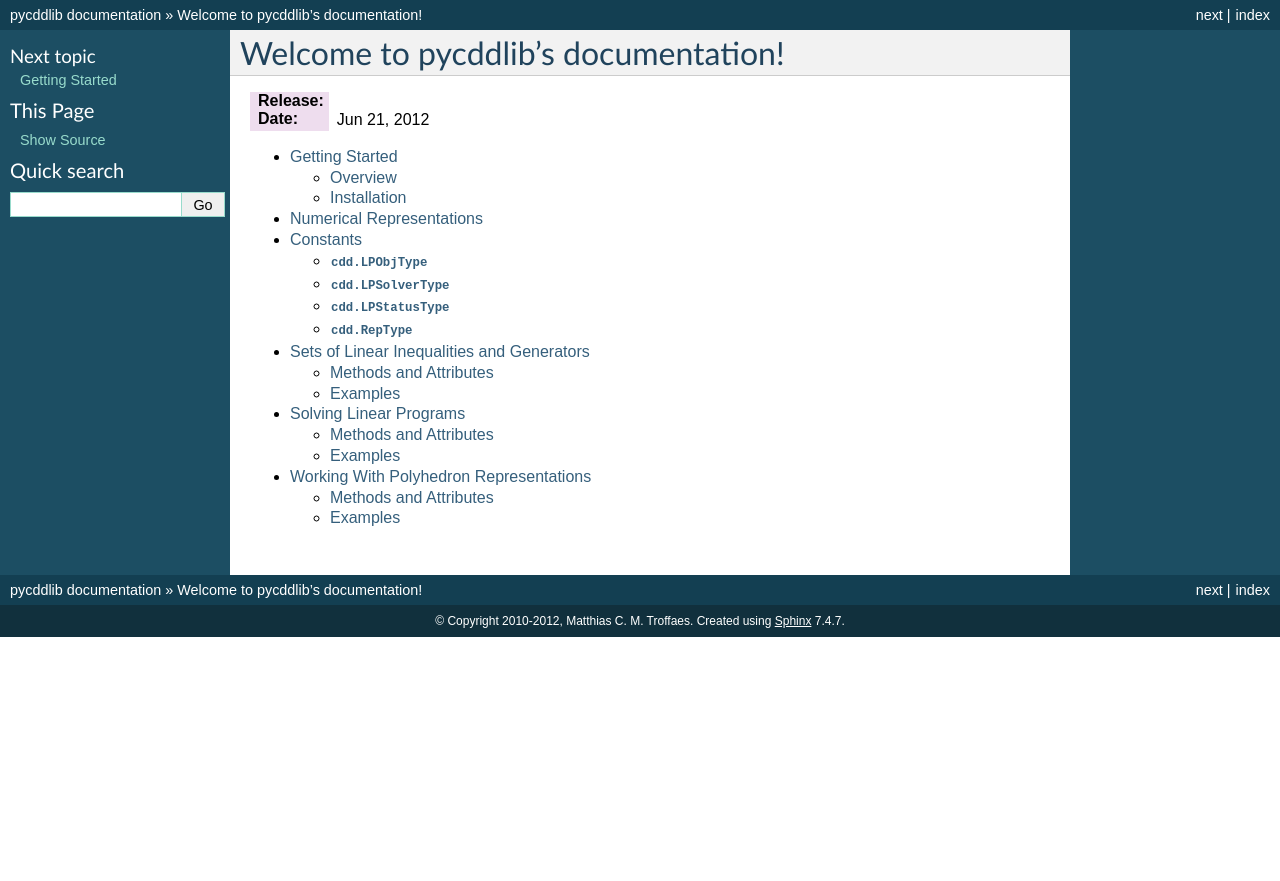
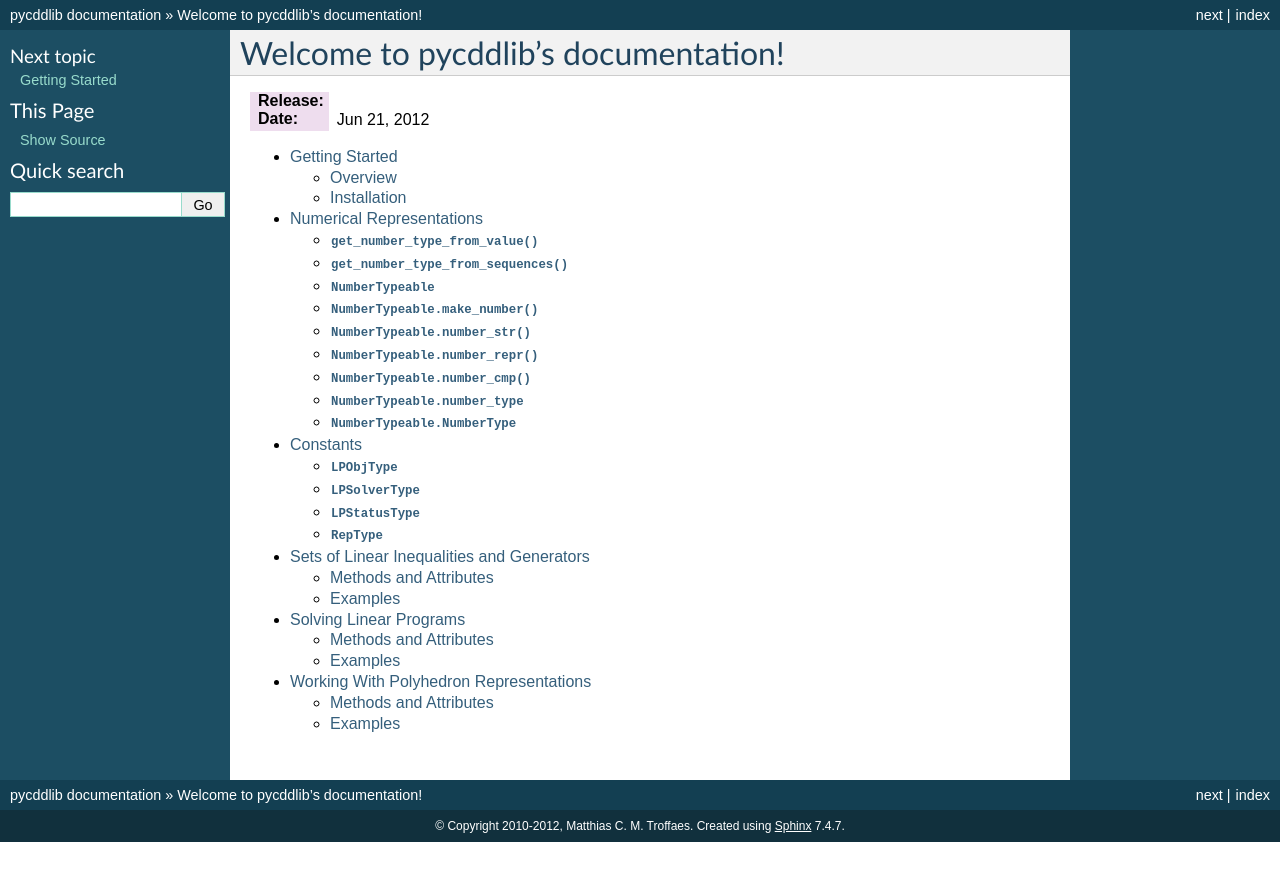
Before and after one commit to mcmtroffaes/pycddlib, a Sphinx documentation site: the page built from docs/index.rst, in a window 1280 px wide. Shown: the top 881 px of the page. Built offline with Sphinx 7.4.7, drawn with Linux system fonts in a browser that asks for light colours; formulas are drawn with MathJax 3; the version number could not be read and is left out; some of the changed lines change nothing that is shown.

Commit message:
NumberType docstrings moved into numbertype.rst, fixes for constants.rst.

```diff
--- a/docs/constants.rst
+++ b/docs/constants.rst
@@ -1,8 +1,10 @@
 Constants
 =========
 
+.. currentmodule:: cdd
+
 .. not used elsewhere
-   .. class:: cdd.AdjacencyTestType
+   .. class:: AdjacencyTestType
 
     Adjacency test type.
 
@@ -11,7 +13,7 @@
        ALGEBRAIC
 
 .. not used elsewhere
-   .. class:: cdd.CompStatus
+   .. class:: CompStatus
 
     Status of computation.
 
@@ -21,7 +23,7 @@
        REGION_EMPTY
 
 .. not used elsewhere
-   .. class:: cdd.Error
+   .. class:: Error
 
     Error constants.
 
@@ -45,7 +47,7 @@
        NUMERICALLY_INCONSISTENT
        NO_ERROR
 
-.. class:: cdd.LPObjType
+.. class:: LPObjType
 
     Type of objective for a linear program.
 
@@ -54,7 +56,7 @@
        MAX
        MIN
 
-.. class:: cdd.LPSolverType
+.. class:: LPSolverType
 
     Type of solver for a linear program.
 
@@ -62,7 +64,8 @@
        CRISS_CROSS
        DUAL_SIMPLEX
 
-.. class:: cdd.LPStatusType
+.. class:: LPStatusType
+
     Status of a linear program.
 
     .. attribute::
@@ -76,7 +79,7 @@
        DUAL_UNBOUNDED
 
 .. not used elsewhere
-   .. class:: cdd.NumberType
+   .. class:: NumberType
 
     Number type.
 
@@ -86,7 +89,7 @@
        RATIONAL
        INTEGER
 
-.. class:: cdd.RepType
+.. class:: RepType
 
     Type of representation. Use :attr:`INEQUALITY` for
     H-representation and :attr:`GENERATOR` for V-representation.
@@ -97,7 +100,7 @@
        GENERATOR
 
 .. not used elsewhere
-   .. class:: cdd.RowOrderType
+   .. class:: RowOrderType
 
     The row order.
 
--- a/docs/numbertype.rst
+++ b/docs/numbertype.rst
@@ -2,15 +2,187 @@
 
    import cdd
 
+.. currentmodule:: cdd
+
 Numerical Representations
 =========================
 
-.. autofunction:: cdd.get_number_type_from_value(value)
-.. autofunction:: cdd.get_number_type_from_sequences(*data)
-.. autoclass:: cdd.NumberTypeable(number_type='float')
-.. automethod:: cdd.NumberTypeable.make_number(value)
-.. automethod:: cdd.NumberTypeable.number_str(value)
-.. automethod:: cdd.NumberTypeable.number_repr(value)
-.. automethod:: cdd.NumberTypeable.number_cmp(num1, num2=None)
-.. autoattribute:: cdd.NumberTypeable.number_type
-.. autoattribute:: cdd.NumberTypeable.NumberType
+.. function:: get_number_type_from_value(value)
+
+    Determine number type from a value.
+
+    :return: ``'fraction'`` if the value is
+        :class:`~fractions.Fraction` or :class:`str`, otherwise
+        ``'float'``.
+    :rtype: :class:`str`
+
+.. function:: get_number_type_from_sequences(*data)
+
+    Determine number type from sequences.
+
+    :return: ``'fraction'`` if all elements are
+        :class:`~fractions.Fraction` or :class:`str`, otherwise
+        ``'float'``.
+    :rtype: :class:`str`
+
+.. class:: NumberTypeable(number_type='float')
+
+    Base class for any class which admits different numerical
+    representations.
+
+    :param number_type: The number type (``'float'`` or ``'fraction'``).
+    :type number_type: :class:`str`
+
+    >>> x = cdd.NumberTypeable()
+    >>> x.number_type
+    'float'
+    >>> x = cdd.NumberTypeable('float')
+    >>> x.number_type
+    'float'
+    >>> y = cdd.NumberTypeable('fraction') # doctest: +ELLIPSIS
+    >>> y.number_type
+    'fraction'
+    >>> # hyperreals are not supported :-)
+    >>> cdd.NumberTypeable('hyperreal') # doctest: +ELLIPSIS
+    Traceback (most recent call last):
+        ...
+    ValueError: ...
+
+.. method:: NumberTypeable.make_number(value)
+
+        Convert value into a number.
+
+        :param value: The value to convert.
+        :type value: :class:`int`, :class:`float`, or :class:`str`
+        :returns: The converted value.
+        :rtype: :attr:`~cdd.NumberTypeable.NumberType`
+
+        >>> numbers = ['4', '2/3', '1.6', '-9/6', 1.12]
+        >>> nt = cdd.NumberTypeable('float')
+        >>> for number in numbers:
+        ...     x = nt.make_number(number)
+        ...     print(repr(x))
+        4.0
+        0.66666666666666663
+        1.6000000000000001
+        -1.5
+        1.1200000000000001
+        >>> nt = cdd.NumberTypeable('fraction')
+        >>> for number in numbers:
+        ...     x = nt.make_number(number)
+        ...     print(repr(x))
+        Fraction(4, 1)
+        Fraction(2, 3)
+        Fraction(8, 5)
+        Fraction(-3, 2)
+        Fraction(1261007895663739, 1125899906842624)
+
+.. method:: NumberTypeable.number_str(value)
+
+        Convert value into a string.
+
+        :param value: The value.
+        :type value: :attr:`~cdd.NumberTypeable.NumberType`
+        :returns: A string for the value.
+        :rtype: :class:`str`
+
+        >>> numbers = ['4', '2/3', '1.6', '-9/6', 1.12]
+        >>> nt = cdd.NumberTypeable('float')
+        >>> for number in numbers:
+        ...     x = nt.make_number(number)
+        ...     print(nt.number_str(x))
+        4.0
+        0.666666666667
+        1.6
+        -1.5
+        1.12
+        >>> nt = cdd.NumberTypeable('fraction')
+        >>> for number in numbers:
+        ...     x = nt.make_number(number)
+        ...     print(nt.number_str(x))
+        4
+        2/3
+        8/5
+        -3/2
+        1261007895663739/1125899906842624
+
+.. method:: NumberTypeable.number_repr(value)
+
+        Return representation string for value.
+
+        :param value: The value.
+        :type value: :attr:`~cdd.NumberTypeable.NumberType`
+        :returns: A string for the value.
+        :rtype: :class:`str`
+
+        >>> numbers = ['4', '2/3', '1.6', '-9/6', 1.12]
+        >>> nt = cdd.NumberTypeable('float')
+        >>> for number in numbers:
+        ...     x = nt.make_number(number)
+        ...     print(nt.number_repr(x))
+        4.0
+        0.66666666666666663
+        1.6000000000000001
+        -1.5
+        1.1200000000000001
+        >>> nt = cdd.NumberTypeable('fraction')
+        >>> for number in numbers:
+        ...     x = nt.make_number(number)
+        ...     print(nt.number_repr(x))
+        4
+        '2/3'
+        '8/5'
+        '-3/2'
+        '1261007895663739/1125899906842624'
+
+.. method:: NumberTypeable.number_cmp(num1, num2=None)
+
+        Compare values. Type checking may not be performed, for
+        speed. If *num2* is not specified, then *num1* is compared
+        against zero.
+
+        :param num1: First value.
+        :type num1: :attr:`~cdd.NumberTypeable.NumberType`
+        :param num2: Second value.
+        :type num2: :attr:`~cdd.NumberTypeable.NumberType`
+
+        >>> a = cdd.NumberTypeable('float')
+        >>> a.number_cmp(0.0, 5.0)
+        -1
+        >>> a.number_cmp(5.0, 0.0)
+        1
+        >>> a.number_cmp(5.0, 5.0)
+        0
+        >>> a.number_cmp(1e-30)
+        0
+        >>> a = cdd.NumberTypeable('fraction')
+        >>> a.number_cmp(0, 1)
+        -1
+        >>> a.number_cmp(1, 0)
+        1
+        >>> a.number_cmp(0, 0)
+        0
+        >>> a.number_cmp(a.make_number(1e-30))
+        1
+
+.. attribute:: NumberTypeable.number_type
+
+        The number type as string.
+
+        >>> cdd.NumberTypeable().number_type
+        'float'
+        >>> cdd.NumberTypeable('float').number_type
+        'float'
+        >>> cdd.NumberTypeable('fraction').number_type
+        'fraction'
+
+.. attribute:: NumberTypeable.NumberType
+
+        The number type as class.
+
+        >>> cdd.NumberTypeable().NumberType
+        <type 'float'>
+        >>> cdd.NumberTypeable('float').NumberType
+        <type 'float'>
+        >>> cdd.NumberTypeable('fraction').NumberType
+        <class 'fractions.Fraction'>
```
Also changed, not shown: 1 other file.
